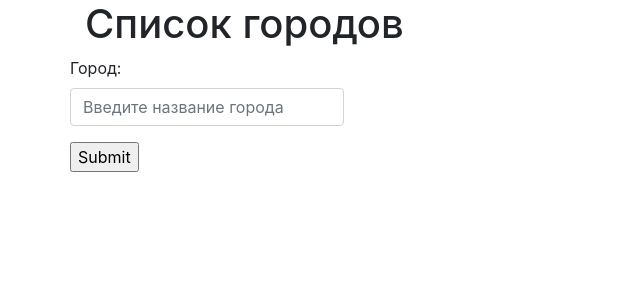
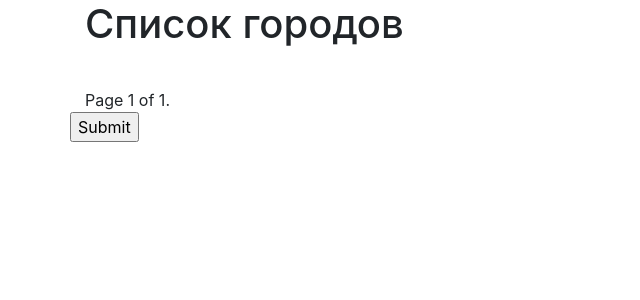
Before and after one commit to asskybit/find_route, a Django app: page /cities/ in a window 1280 px wide. Shown: the part 56-356 px from the top of the page, without its empty margins (0-640 px from the left). Run offline with Django 4.2, Linux system fonts and the light colour scheme; data that the repository does not hold is empty.

Commit message:
add CityListView(Pagination)

```diff
--- a/cities/templates/cities/home.html
+++ b/cities/templates/cities/home.html
@@ -7,16 +7,48 @@
 {% block content %}
 
     <h1>Список городов</h1>
-    <div class="row">
-        <div class="div col-md">
-            {% for object in objects_list %}
-                <p>
-                    <a href="{% url 'cities:detail' pk=object.pk %}">{{ object.name }}</a>
-                </p>
-            {% endfor %}
+    <div class="row ">
+        <div class="div col-md-8 mx-auto my-2">
+            <table class="table table-striped">
+                {% for object in page_obj %}
+                    <tr>
+                        <td>
+                            <a href="{% url 'cities:detail' pk=object.pk %}">{{ object.name }}</a>
+                        </td>
+                        <td>
+                            <a href="{% url 'cities:update' pk=object.pk %}">
+                                <button type="submit" class="btn btn-primary">Редактировать</button>
+                            </a>
+                        </td>
+                        <td>
+
+                            <a href="{% url 'cities:delete' pk=object.pk %}">
+                                <button type="submit" class="btn btn-danger">Удалить</button>
+                            </a>
+                        </td>
+                    </tr>
+                {% endfor %}
+            </table>
+
         </div>
     </div>
+    <div class="pagination">
+    <span class="step-links">
+        {% if page_obj.has_previous %}
+            <a href="?page=1">&laquo; first</a>
+            <a href="?page={{ page_obj.previous_page_number }}">previous</a>
+        {% endif %}
 
+        <span class="current">
+            Page {{ page_obj.number }} of {{ page_obj.paginator.num_pages }}.
+        </span>
+
+        {% if page_obj.has_next %}
+            <a href="?page={{ page_obj.next_page_number }}">next</a>
+            <a href="?page={{ page_obj.paginator.num_pages }}">last &raquo;</a>
+        {% endif %}
+    </span>
+    </div>
     <div class="row">
         <div class="col-md4">
             <form action="" method="post">
--- a/cities/urls.py
+++ b/cities/urls.py
@@ -2,7 +2,8 @@
 from cities.views import *
 
 urlpatterns = [
-    path('', home, name='home'),
+    # path('', home, name='home'),
+    path('', CityListView.as_view(), name='home'),
     path('detail/<int:pk>/', CityDetailView.as_view(), name='detail'),
     path('update/<int:pk>/', CityUpdateView.as_view(), name='update'),
     path('delete/<int:pk>/', CityDeleteView.as_view(), name='delete'),
--- a/cities/views.py
+++ b/cities/views.py
@@ -4,8 +4,10 @@
 from cities.models import City
 from django.views.generic import CreateView, UpdateView, DeleteView
 from django.urls import reverse_lazy
+from django.core.paginator import Paginator
+from django.views.generic import ListView
 
-__all__ = ('home', 'CityDetailView', 'CityCreateView', 'CityUpdateView', 'CityDeleteView'
+__all__ = ('home', 'CityDetailView', 'CityCreateView', 'CityUpdateView', 'CityDeleteView', 'CityListView'
            )
 
 
@@ -28,7 +30,10 @@
     #     return render(request, 'cities/detail.html', context)
     form = CityForm()
     qs = City.objects.all()
-    context = {'objects_list': qs, 'form': form}
+    lst = Paginator(qs, 2)
+    page_number = request.GET.get('page')
+    page_obj = lst.get_page(page_number)
+    context = {'page_obj': page_obj, 'form': form}
     return render(request, 'cities/home.html', context)
 
 
@@ -53,3 +58,9 @@
 
     def get(self, request, *args, **kwargs):
         return self.post(request, *args, **kwargs)
+
+
+class CityListView(ListView):
+    paginate_by = 2
+    model = City
+    template_name = 'cities/home.html'
```
